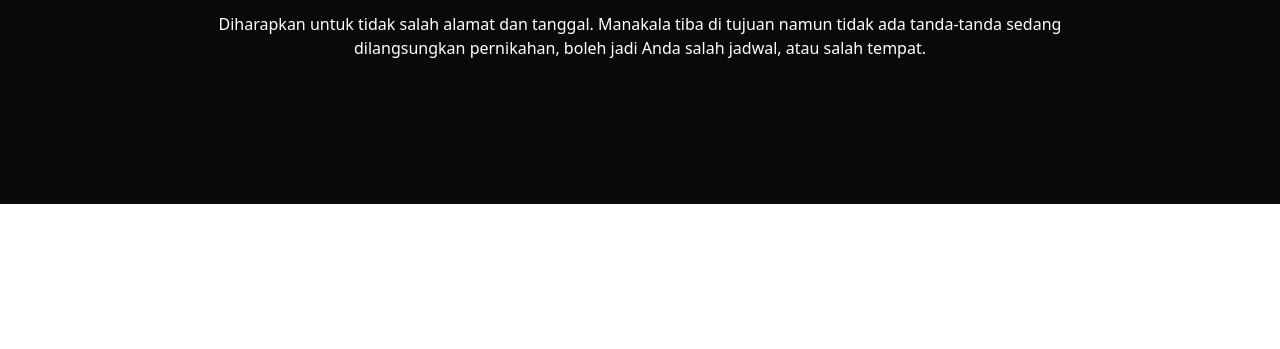
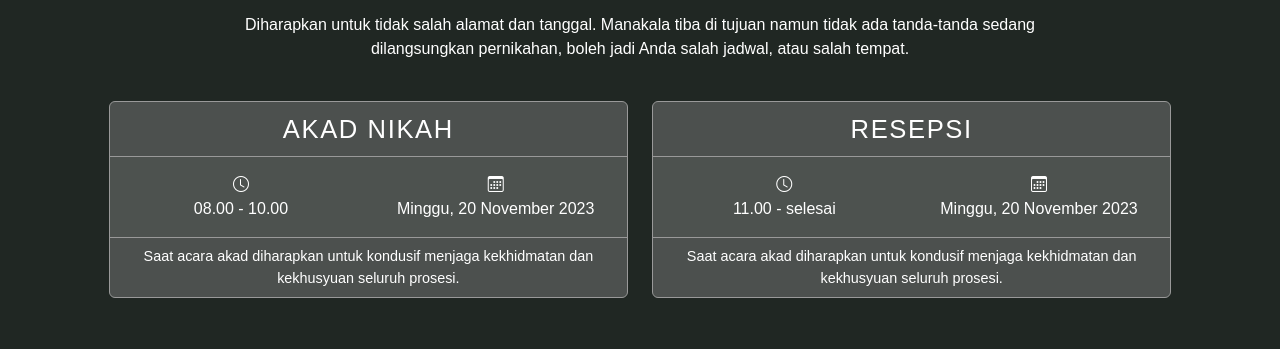
Before and after one commit to evansalfahmi-cloud/wedding-invitation, a plain HTML site: page index.html in a window 1280 px wide. Shown: the part 2360-2709 px from the top of the page. Drawn offline with nearby package versions, Linux system fonts and the light colour scheme.

Commit message:
tambah row akad nikah dan resepsi

```diff
--- a/index.html
+++ b/index.html
@@ -115,6 +115,48 @@
             ada tanda-tanda sedang dilangsungkan pernikahan, boleh jadi Anda salah jadwal, atau salah tempat.</p>
         </div>
       </div>
+      <div class="row justify-content-center mt-4">
+        <div class="col-md-5 col-10">
+          <div class="card text-center text-bg-light mb-5">
+            <div class="card-header">Akad Nikah</div>
+            <div class="card-body">
+              <div class="row justify-content-center">
+                <div class="col-md-6">
+                  <i class="bi bi-clock d-block"></i>
+                  <span>08.00 - 10.00</span>
+                </div>
+                <div class="col-md-6">
+                  <i class="bi bi-calendar3 d-block"></i>
+                  <span>Minggu, 20 November 2023</span>
+                </div>
+              </div>
+            </div>
+            <div class="card-footer">
+              Saat acara akad diharapkan untuk kondusif menjaga kekhidmatan dan kekhusyuan seluruh prosesi.
+            </div>
+          </div>
+        </div>
+        <div class="col-md-5 col-10">
+          <div class="card text-center text-bg-light">
+            <div class="card-header">Resepsi</div>
+            <div class="card-body">
+              <div class="row justify-content-center">
+                <div class="col-md-6">
+                  <i class="bi bi-clock d-block"></i>
+                  <span>11.00 - selesai</span>
+                </div>
+                <div class="col-md-6">
+                  <i class="bi bi-calendar3 d-block"></i>
+                  <span>Minggu, 20 November 2023</span>
+                </div>
+              </div>
+            </div>
+            <div class="card-footer">
+              Saat acara akad diharapkan untuk kondusif menjaga kekhidmatan dan kekhusyuan seluruh prosesi.
+            </div>
+          </div>
+        </div>
+      </div>
     </div>
 
     </section>
--- a/style.css
+++ b/style.css
@@ -2,6 +2,7 @@
     --pink:#f14e95;
     --red: #690000;
     --bg:#0a0a0a;
+    --dg:#202723;
     --shadow: 0 2px 2px rgb(0 0 0/0.5);
 
 }
@@ -96,6 +97,7 @@ body {
 
     text-transform: uppercase;
     font-family: 'SF Pro Display Regular', sans-serif;
+    font-size: 1.2rem;
 
 }
 
@@ -169,7 +171,7 @@ body {
     color: var(--pink);
   }
   .info {
-    background-color: var(--bg);
+    background-color: var(--dg);
     color: white;
     padding-top: 10rem;
     padding-bottom: 8rem;
@@ -178,6 +180,7 @@ body {
     justify-content: center; /* Memusatkan secara vertikal */
     align-items: center; /* Memusatkan secara horizontal */
     text-align: center; /* Agar teks berada di tengah */
+    font-family: 'SF Pro Display Regular', sans-serif;
   }
 
   .info .alamat {
@@ -199,6 +202,7 @@ body {
     border-bottom: 1px solid #999;
     text-transform: uppercase;
     letter-spacing: 0.1rem;
+    font-size: 1.6rem;
   }
 
   .info .card-body {
```
